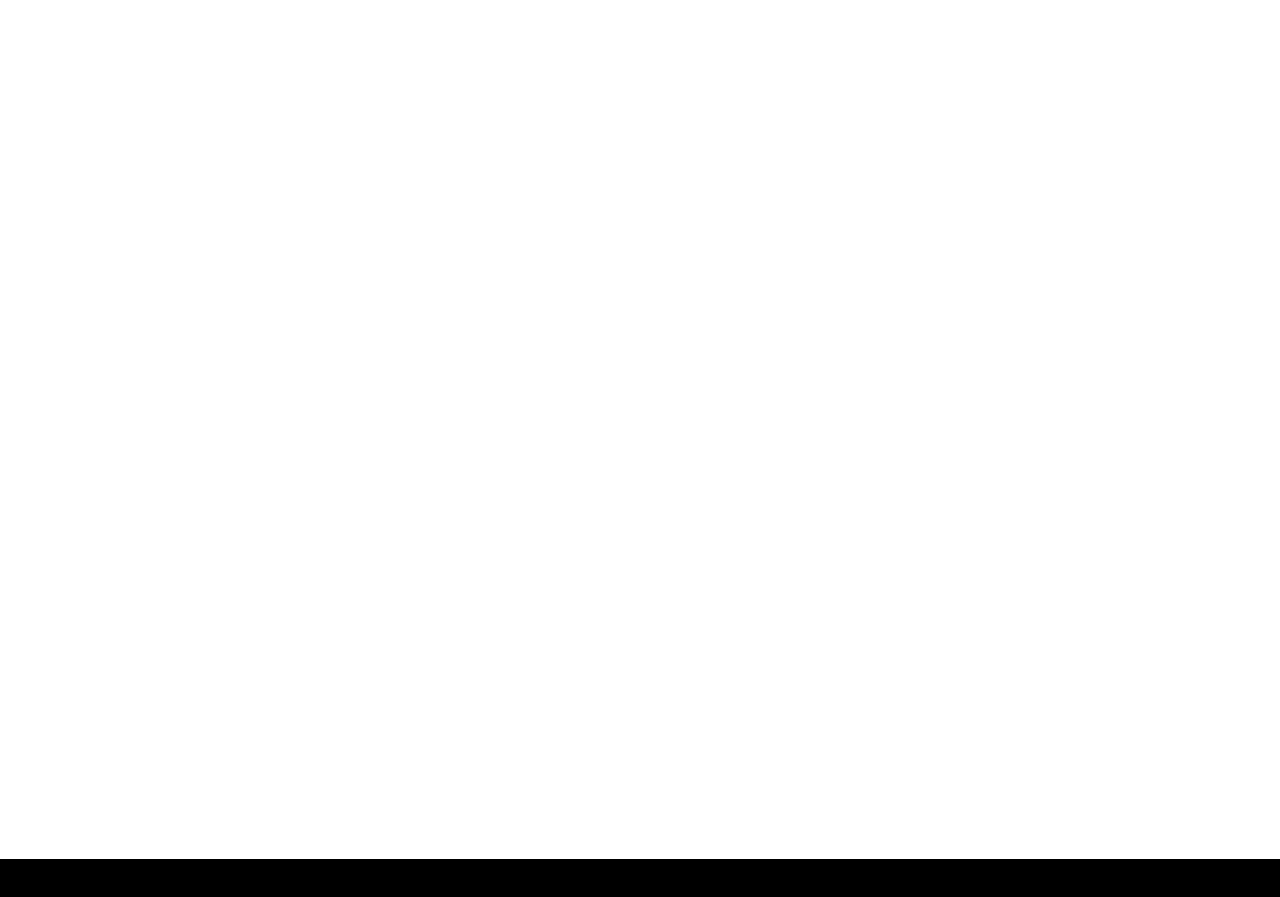
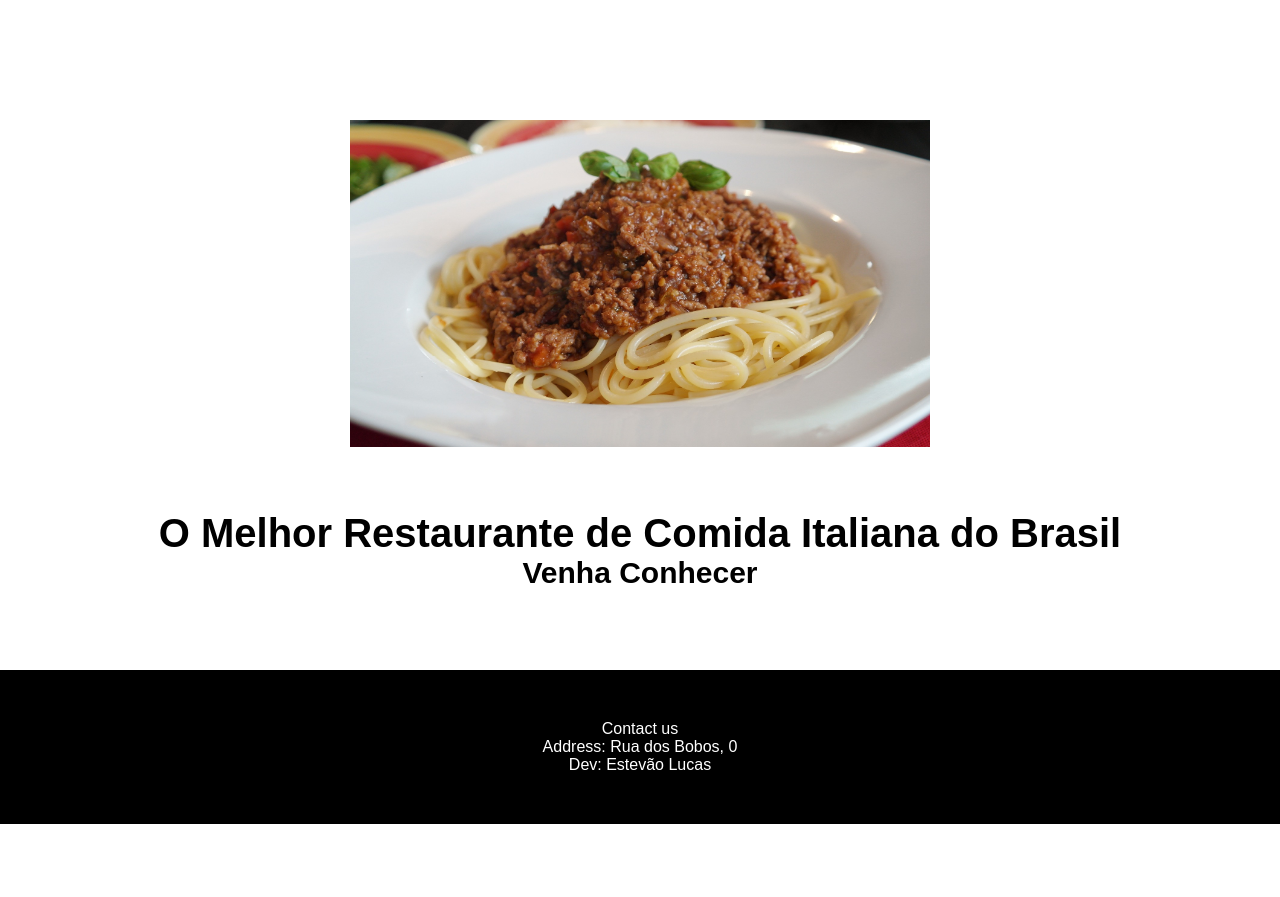
Before and after one commit to Estevao-Lucas/UCB-DevFrontEnd, a plain HTML site: page atividade1/index.html in a window 1280 px wide. Shown: the part 920-1817 px from the top of the page. After the commit the page ends 1744 px from the top, so only its background shows below. Drawn offline with Linux system fonts and the light colour scheme; a web font is replaced by a local one.

Commit message:
changed project architecture

```diff
--- a/atividade1/style.css
+++ b/atividade1/assets/css/style.css
@@ -58,13 +58,16 @@ body{
 
 .div-img-description{
     display: flex;
-    padding-left: 115px;
     margin-bottom: 5%;
 }
 
 .img-description{
-    width: 90%;
-    height: 400px;
+    padding-left: 350px;
+    padding-right: 350px;
+    width: 100%;
+    height: auto;
+    overflow: hidden;
+    position: relative;
 }
 
 .second-presentation{
--- a/atividade1/index.html
+++ b/atividade1/index.html
@@ -5,12 +5,12 @@
     <meta http-equiv="X-UA-Compatible" content="IE=edge">
     <meta name="viewport" content="width=device-width, initial-scale=1.0">
     <title>Mamma Mia</title>
-    <link rel="stylesheet" href="style.css">
+    <link rel="stylesheet" href="./assets/css/style.css">
 </head>
 <body>
     <header>
         <div class="header-div">
-            <img class="header-img" src="mozzarella-g8e318af0f_1920.jpg" alt="macarrao mamma mia">
+            <img class="header-img" src="./assets/img/pasta1.jpg" alt="macarrao mamma mia">
         </div>
     </header>
     <main>
@@ -43,7 +43,7 @@
             </p>
         </div>
         <div class="div-img-description">
-            <img class="img-description" src="pasta-g9346cd4ce_1920.jpg" alt="macarrao mamma mia">
+            <img class="img-description" src="./assets/img/pasta2.jpg" alt="macarrao mamma mia">
         </div>
         <div class="second-presentation">
             <h1 class="second-title">O Melhor Restaurante de Comida Italiana do Brasil</h1>
```
Also changed, not shown: atividade1/assets/img/pasta1.jpg (added), atividade1/assets/img/pasta2.jpg (added), atividade1/mozzarella-g8e318af0f_1920.jpg (deleted), atividade1/pasta-g3ac2855fc_1920.jpg (deleted), atividade1/pasta-g9346cd4ce_1920.jpg (deleted).
